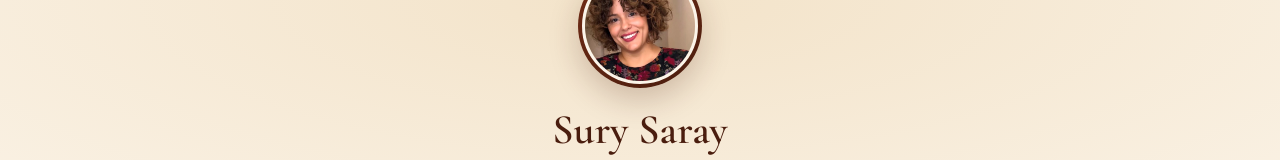
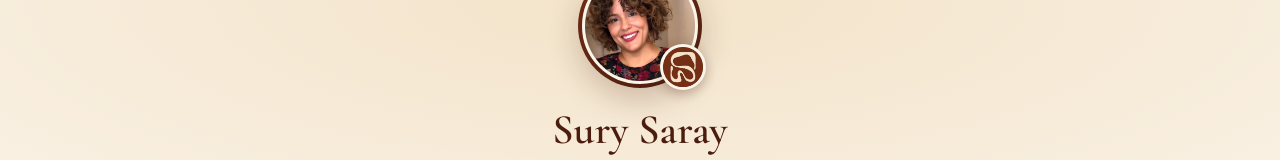
Before and after one commit to ItxasGG/surytarjetadigital, a plain HTML site: page index.html in a window 1280 px wide. Shown: the top 160 px of the page. Drawn offline with nearby package versions, Linux system fonts and the light colour scheme.

Commit message:
Añadir logotipo de Sury Saray sobre la foto
Co-Authored-By: Claude Opus 5.5 <noreply@anthropic.com>

```diff
--- a/index.html
+++ b/index.html
@@ -97,6 +97,19 @@
       color: var(--terracota);
     }
     .avatar-inner img { width: 100%; height: 100%; object-fit: cover; }
+    .avatar { position: relative; }
+    .logo {
+      position: absolute;
+      right: -4px;
+      bottom: -2px;
+      width: 46px;
+      height: 46px;
+      border-radius: 50%;
+      border: 3px solid var(--crema-claro);
+      background: var(--terracota);
+      box-shadow: 0 4px 12px rgba(74, 29, 14, 0.3);
+      object-fit: cover;
+    }
 
     /* ---------- Nombre ---------- */
     h1 {
@@ -291,6 +304,7 @@
 
     <div class="avatar">
       <div class="avatar-inner"><img src="foto.jpg" alt="Sury Saray" width="400" height="400"></div>
+      <img class="logo" src="logo.png" alt="Logotipo Sury Saray" width="46" height="46">
     </div>
 
     <h1>Sury Saray</h1>
```
Also changed, not shown: logo.png (added).
